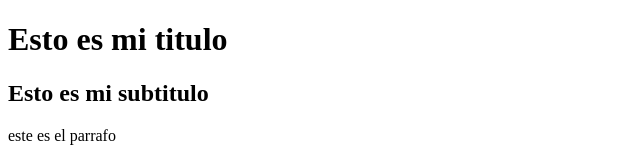
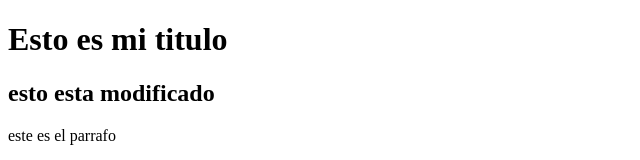
Before and after one commit to NicolasSaucedoDev/clase0, a plain HTML site: page miprimerpagina.html in a window 1280 px wide. Shown: the top 160 px of the page, 0-640 px from the left. Drawn offline with Linux system fonts and the light colour scheme.

Commit message:
Add files via upload

```diff
--- a/miprimerpagina.html
+++ b/miprimerpagina.html
@@ -5,7 +5,7 @@
     </head>
     <body>
         <h1>Esto es mi titulo</h1>
-        <h2>Esto es mi subtitulo</h2>
+        <h2>esto esta modificado</h2>
         <p>este es el parrafo</p>
 
         <img src="descarga.jpg" alt="cara del gato con botas">
```
